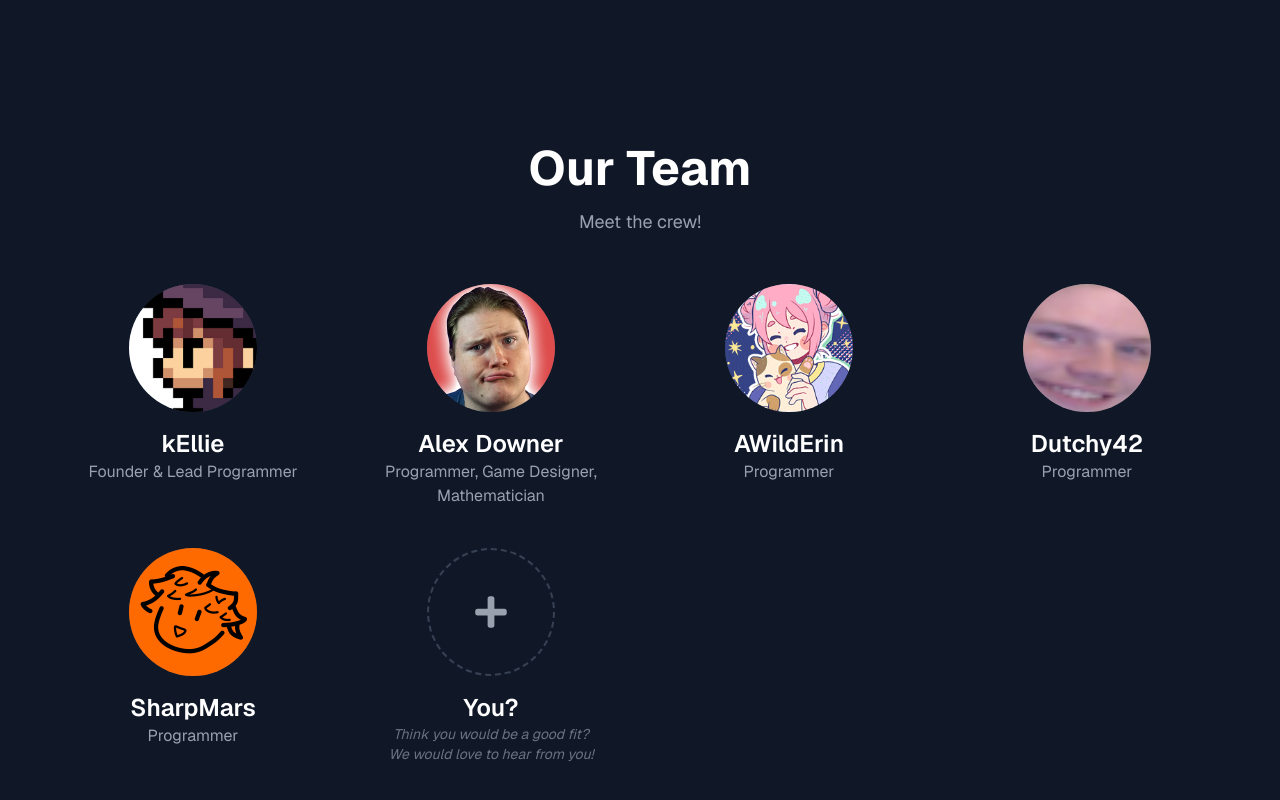
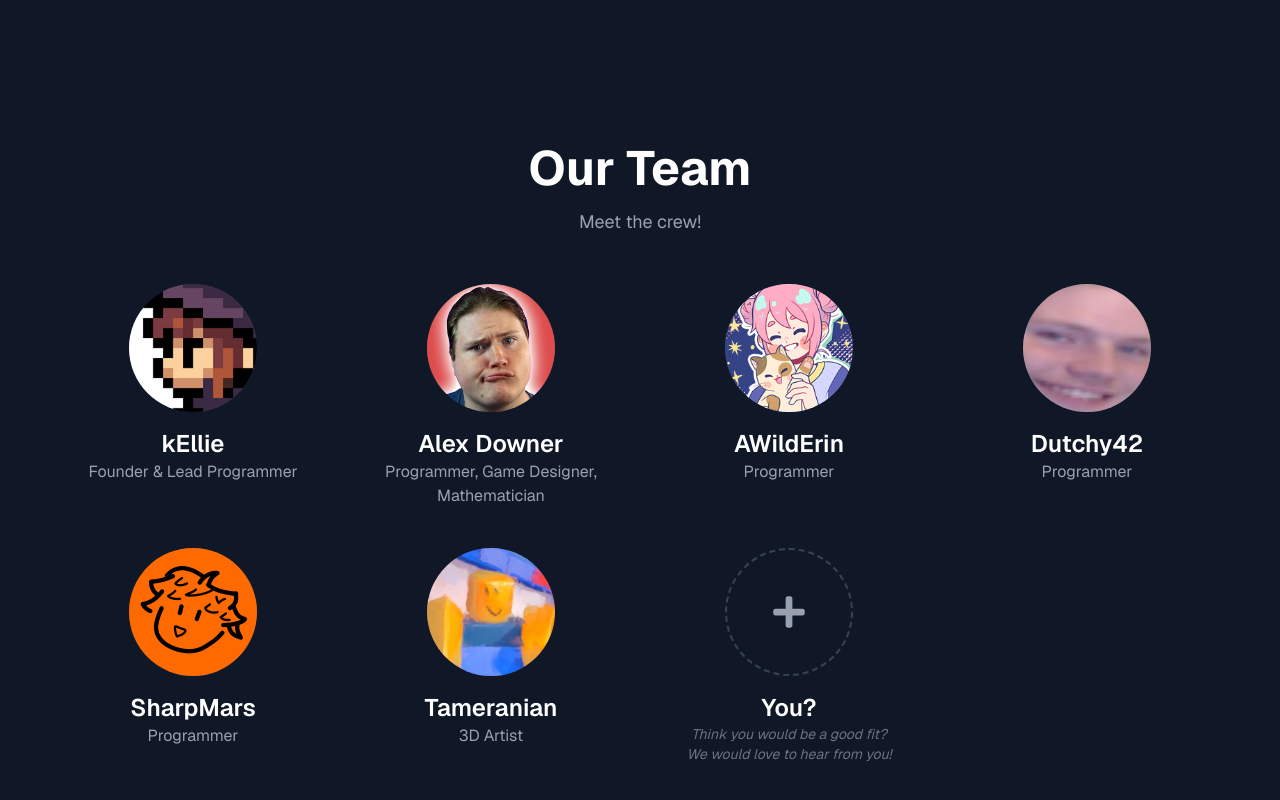
Before and after one commit to WackyWizards/Website, a Next.js app: page / in a window 1280 px wide. Shown: the part 1546-2346 px from the top of the page. Built offline with nearby package versions, Linux system fonts and the light colour scheme.

Commit message:
Add Tamara to team

```diff
--- a/src/app/components/team.tsx
+++ b/src/app/components/team.tsx
@@ -31,10 +31,15 @@ const teamMembers: TeamMember[] = [
         role: "Programmer",
         image: "/Dutchy42.png",
     },
-        {
+    {
         name: "SharpMars",
         role: "Programmer",
         image: "/pumpkin_mars.png",
+    },
+    {
+        name: "Tameranian",
+        role: "3D Artist",
+        image: "/tameranian.jpg",
     },
 ];
 
```
Also changed, not shown: public/Tameranian.jpg (added).
